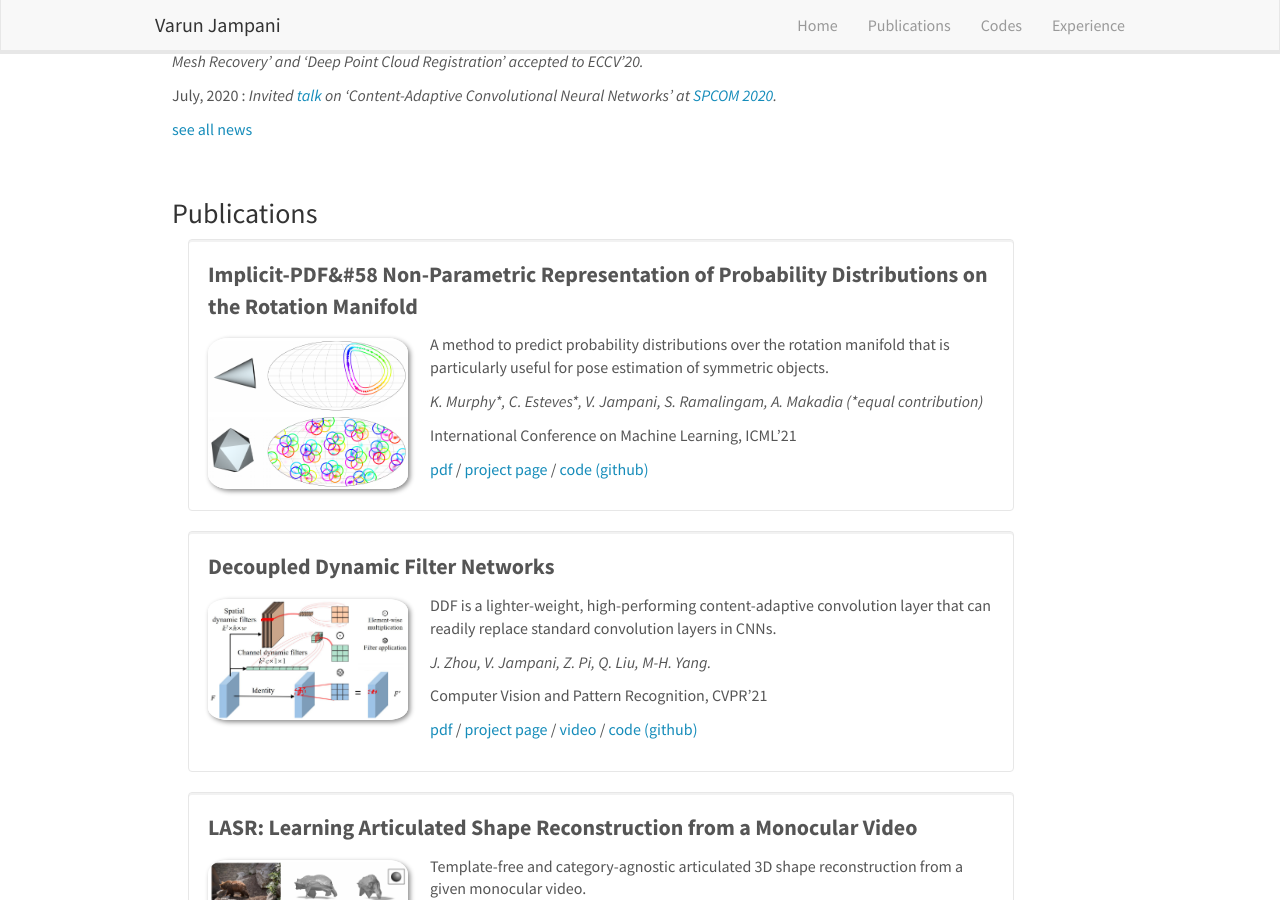
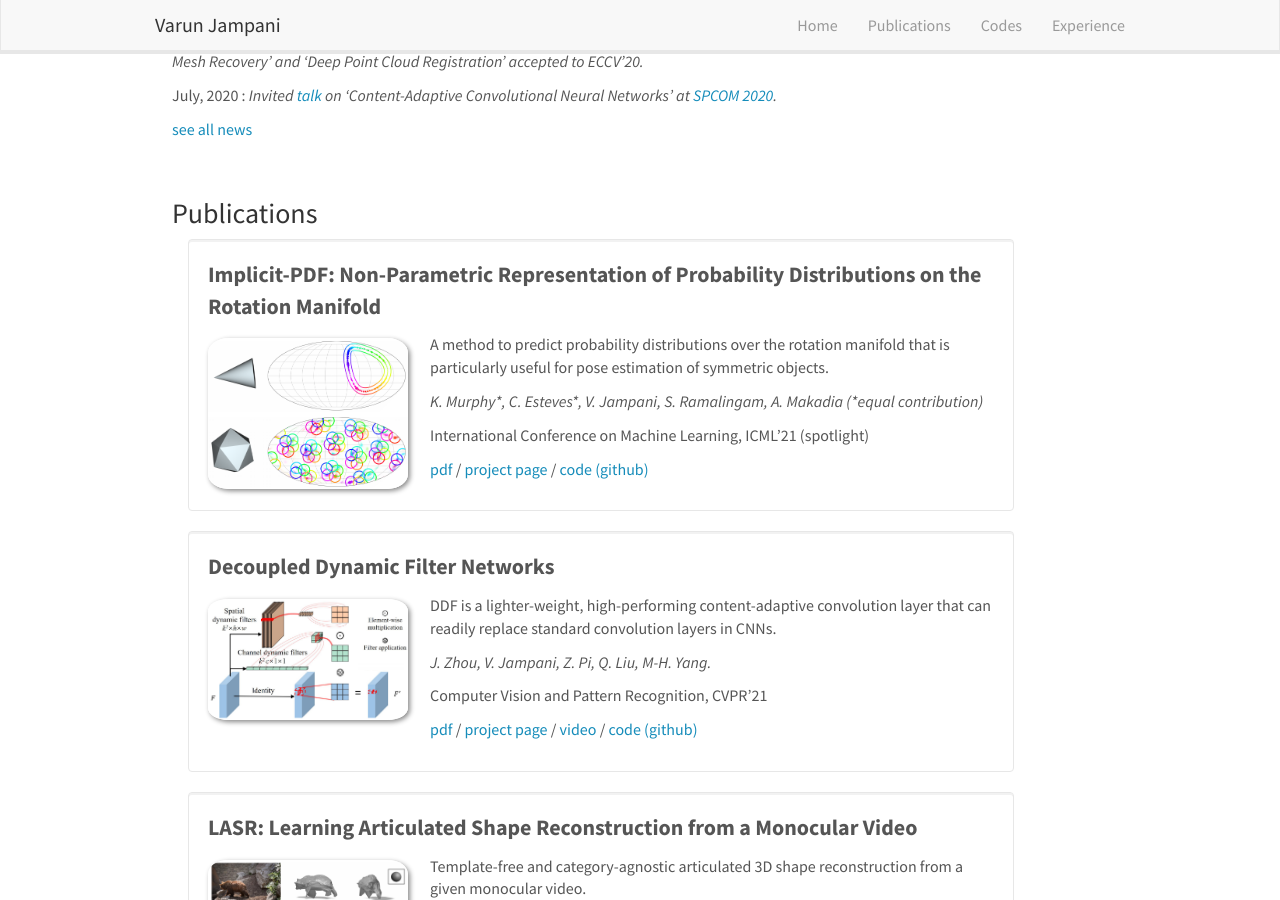
Before and after one commit to varunjampani/varunjampani.github.io, a Jekyll site: the page built from _pages/home.md, in a window 1280 px wide and 900 px high, scrolled down 731 px. Built offline with Jekyll 4.4.1, drawn with Linux system fonts in a browser that asks for light colours; nearby versions of some CDN libraries.

Commit message:
Update publist.yml

```diff
--- a/_data/publist.yml
+++ b/_data/publist.yml
@@ -1,8 +1,8 @@
-- title: Implicit-PDF&#58 Non-Parametric Representation of Probability Distributions on the Rotation Manifold
+- title: Implicit-PDF&#58; Non-Parametric Representation of Probability Distributions on the Rotation Manifold
   image: IPDF_ICML21_teaser.png
   description: A method to predict probability distributions over the rotation manifold that is particularly useful for pose estimation of symmetric objects.
   authors: K. Murphy&#42;, C. Esteves&#42;, V. Jampani, S. Ramalingam, A. Makadia (&#42;equal contribution)
-  venue: International Conference on Machine Learning, ICML'21
+  venue: International Conference on Machine Learning, ICML'21 (spotlight)
   number_link: 3
   link1:
     url: https://arxiv.org/pdf/2106.05965.pdf
```
